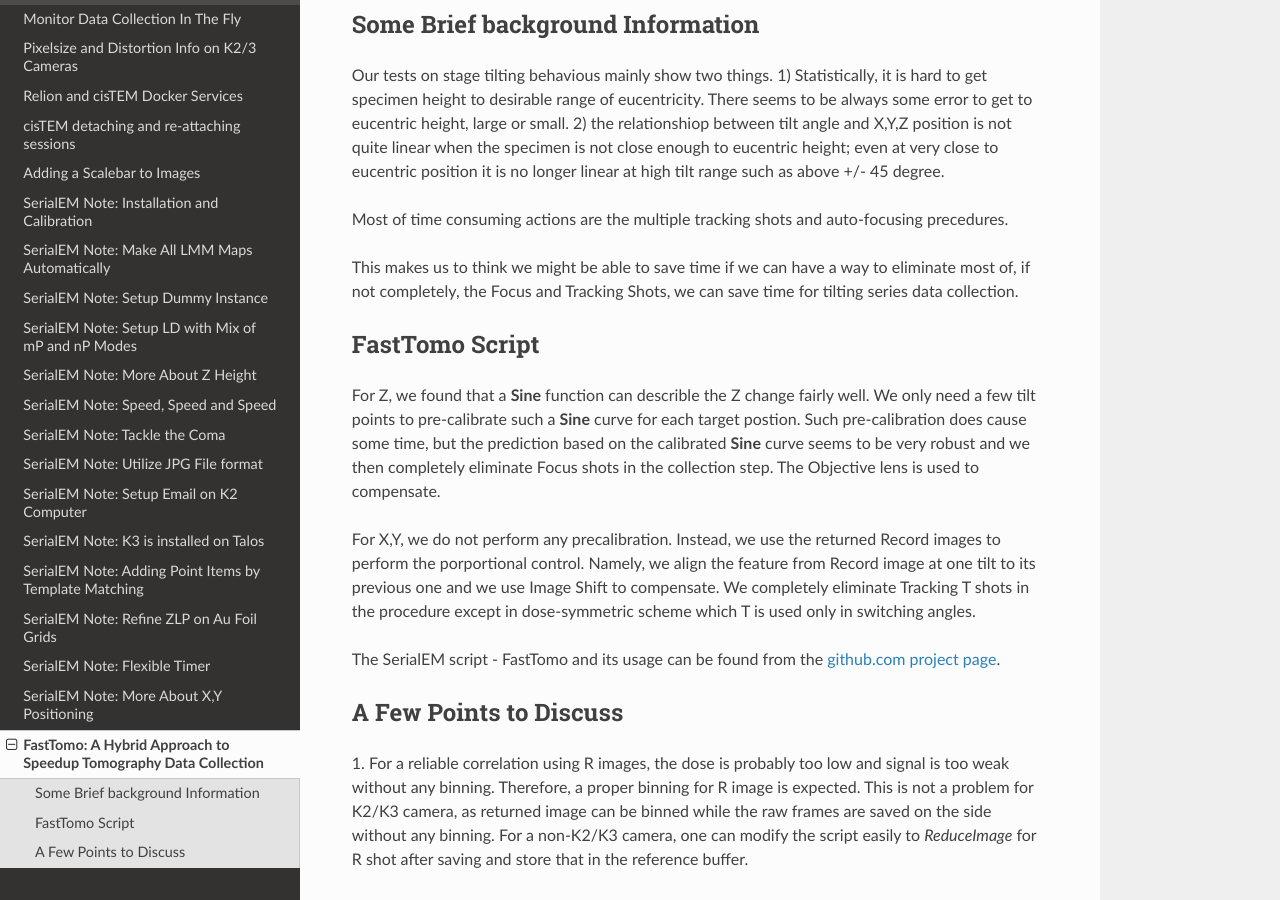
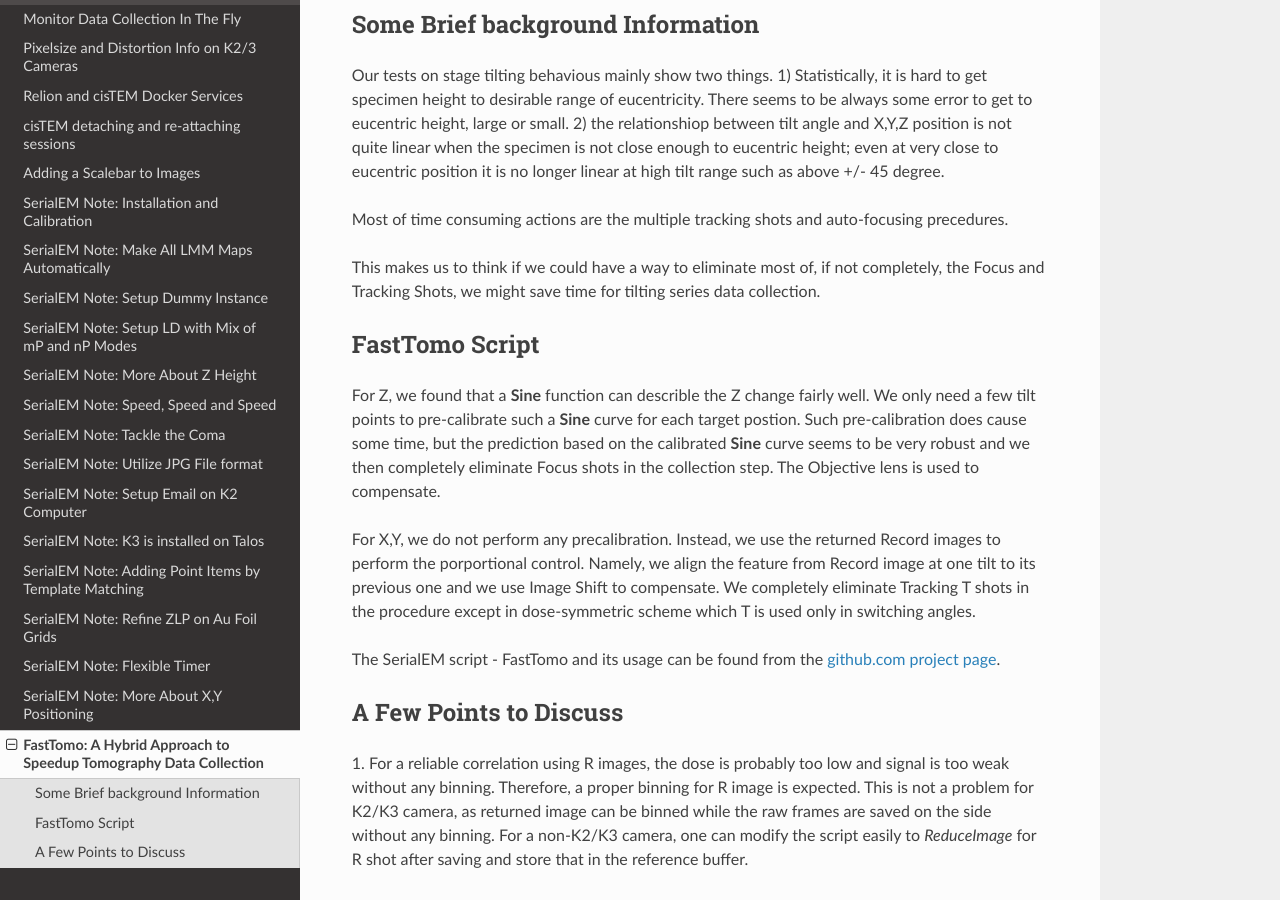
Before and after one commit to xuchen66/sphinx-emdocs, a Sphinx documentation site: the page built from source/fasttomo.rst, in a window 1280 px wide and 900 px high, scrolled down 724 px. Built offline with Sphinx 7.4.7 and the Read the Docs theme 2.0.0, drawn with Linux system fonts in a browser that asks for light colours; pages that are not in the unit, such as notebooks, are missing from menus.

Commit message:
Update fasttomo.rst

```diff
--- a/source/fasttomo.rst
+++ b/source/fasttomo.rst
@@ -37,8 +37,8 @@ close to eucentric position it is no longer linear at high tilt range such as ab
 
 Most of time consuming actions are the multiple tracking shots and auto-focusing precedures.
 
-This makes us to think we might be able to save time if we can have a way to eliminate most of, if not completely, the Focus and
-Tracking Shots, we can save time for tilting series data collection.
+This makes us to think if we could have a way to eliminate most of, if not completely, the Focus and
+Tracking Shots, we might save time for tilting series data collection.
 
 .. _fasttomo:
 
```
